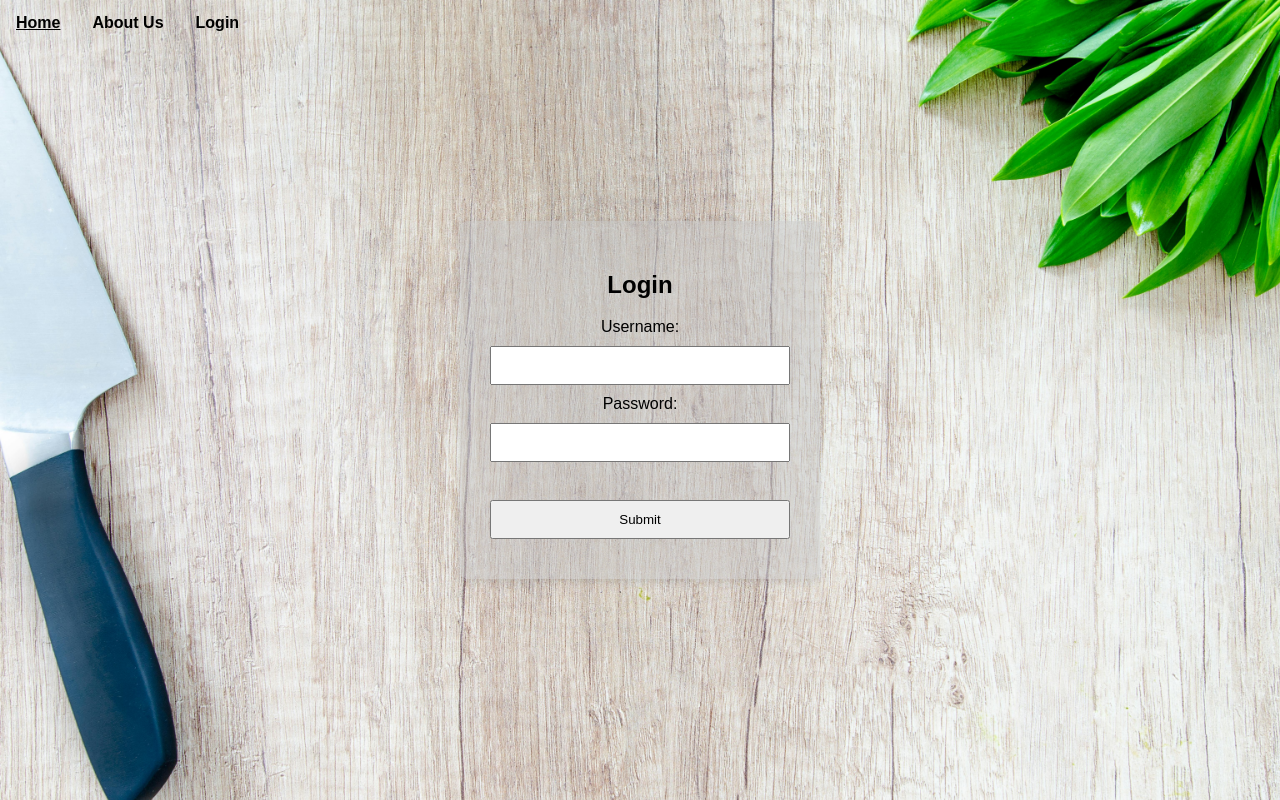
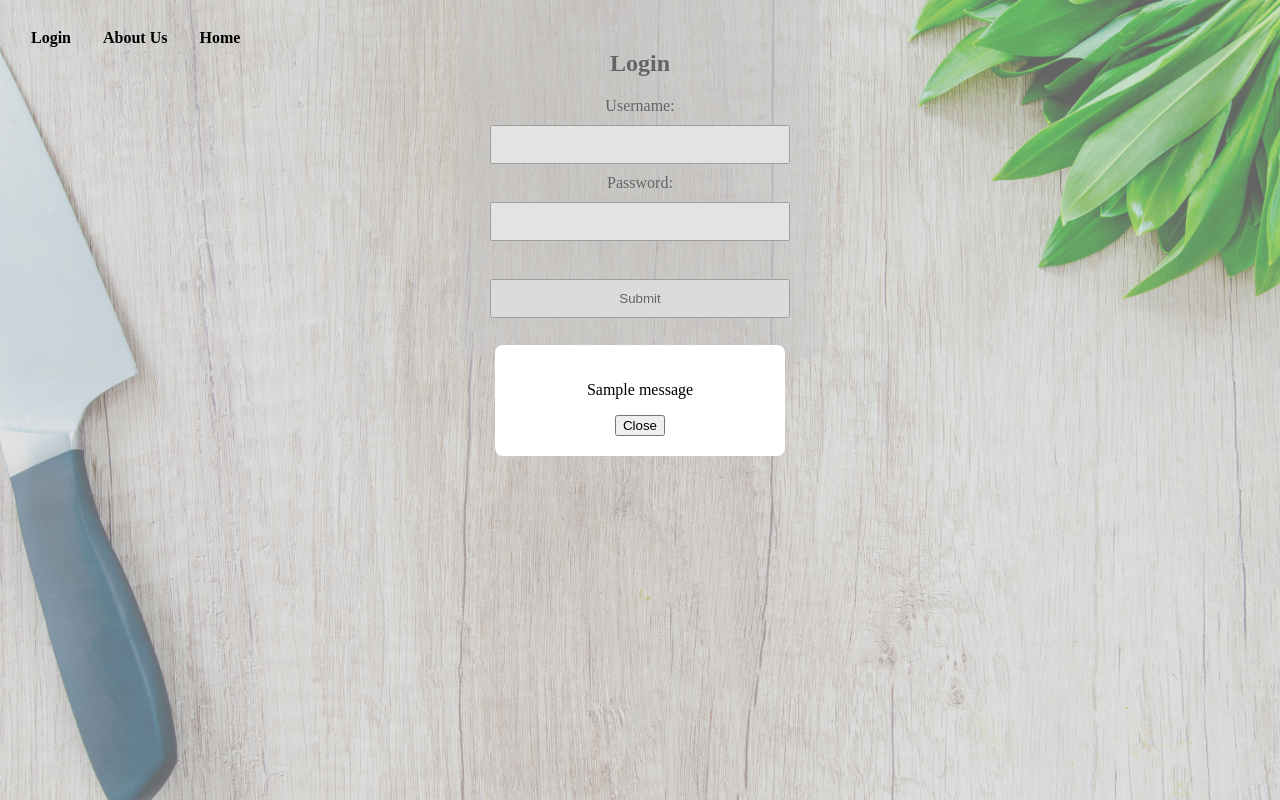
Before and after one commit to prep-pal-org/cmpt370-team14, a Flask app: page /login_page in a window 1280 px wide. Run offline with Flask 3, Linux system fonts and the light colour scheme; tables that the repository leaves empty hold one stand-in row (values such as "Sample post"); one stand-in notice (Sample message) is shown.

Commit message:
Home page, login page, login landing page all created and buttons and links connect to each as expected. Added a new table to the database to connect multiple users to one calender. The table is commented out for now to prevention increation until the connection is finalized

```diff
--- a/cmpt370_project_user_management/MealPlanner.py
+++ b/cmpt370_project_user_management/MealPlanner.py
@@ -1,16 +1,22 @@
-from flask import Flask, render_template, request, redirect, url_for
+from flask import Flask, render_template, request, redirect, url_for, flash, session
 import sqlite3
 import bcrypt
 
 from db.setup_database import database_connection, create_tables, update_tables
 
 app = Flask(__name__)
+app.secret_key = "saucy"
 DB_NAME = "db/saucyapp.db"
 
 # Routing to a home page - Randi.
 @app.route('/')
 def home():
     return render_template('use_home_page.html')
+
+# Rout to the old home page -Randi
+@app.route('/old_home')
+def old_home():
+    return render_template('homePage.html')
 
 # Routing for the grocery list
 @app.route('/grocery-list')
@@ -81,21 +87,28 @@ def remove_grocery_item():
 # User profile creation -Randi
 @app.route('/create_profile', methods=['GET', 'POST'])
 def createProfile():
+    message = ''
     if request.method == 'POST':
         userName = request.form['username']
         email = request.form['email']
         password = request.form['password']
 
         hash_password = bcrypt.hashpw(password.encode("utf-8"), bcrypt.gensalt())
-        with sqlite3.connect('db/saucyapp.db') as conn:
-            cur = conn.cursor()
-            cur.execute(" INSERT INTO user_profile (username, email, password) VALUES (?, ?,?)",
+        try:
+            with sqlite3.connect('db/saucyapp.db') as conn:
+                cur = conn.cursor()
+                cur.execute(" INSERT INTO user_profile (username, email, password) VALUES (?, ?,?)",
                            (userName,email,hash_password))
-            conn.commit()
-        return render_template('homePage.html')
-    else:
-        return render_template('create_profile.html')
+                conn.commit()
+                flash("Profile created successfully")
+                return redirect(url_for('login'))
+        except sqlite3.IntegrityError:
+            flash("Username already taken.")
+            return redirect(url_for('createProfile'))
 
+    return render_template('create_profile.html')
+
+# Login page -Randi
 @app.route('/login_page', methods=['GET', 'POST'])
 def login():
     message = ''
@@ -108,13 +121,32 @@ def login():
             cur.execute("SELECT password FROM user_profile WHERE username = ?", (userName,))
             result = cur.fetchone()
         if result is None:
-            message = 'Invalid username or password'
-        elif entered_password == result[0]:
-            message = "YAY! you logged in!"
+            flash('Invalid username or password')
+
         else:
-            message = "YOU ARE NOT LOGGED IN!"
-        print(message)
-    return render_template('login_page.html',message=message)
+            stored_hash = result[0]
+            if isinstance(stored_hash, str):
+                stored_hash = stored_hash.encode("utf-8")
+
+            if bcrypt.checkpw(entered_password.encode("utf-8"), stored_hash):
+                session['username'] = userName
+                return render_template('login_landing_page.html')
+            else:
+                flash("Invalid username or password")
+    return render_template('login_page.html')
+
+# Login landing page -Randi
+@app.route('/login_landing_page')
+def login_landing_page():
+    if 'username' not in session:
+        return redirect(url_for('login'))
+    return render_template('login_landing_page.html')
+
+# User logout. -Randi
+@app.route('/logout')
+def logout():
+    session.clear()
+    return redirect(url_for('login'))
 
 
 # User list for testing purposes - Randi
--- a/cmpt370_project_user_management/Static/eventHandling.js
+++ b/cmpt370_project_user_management/Static/eventHandling.js
@@ -1,10 +1,11 @@
 // Linking the user and comments buttons - Randi
 document.addEventListener('DOMContentLoaded', function(){
     const button1 = document.getElementById('CreateProfile')
-    const button2 = document.getElementById('see_users')
+    const button2 = document.getElementById('try_again')
     const button3 = document.getElementById('comment')
     const button4 = document.getElementById('home')
     const button5 = document.getElementById('login')
+    const button6 = document.getElementById('logout')
 
     button1.addEventListener('click',function(event) {
         event.preventDefault()
@@ -14,7 +15,7 @@ document.addEventListener('DOMContentLoaded', function(){
 
     button2.addEventListener('click',function(event) {
         event.preventDefault()
-        window.location.href = "/user_list_for_testing";
+        window.location.href = "/login_page";
     });
 
     button3.addEventListener('click',function(event){
@@ -32,7 +33,16 @@ document.addEventListener('DOMContentLoaded', function(){
         window.location.href = "/login_page";
     });
 
+    button6.addEventListener('click',function (event){
+        event.preventDefault()
+        window.location.href = "/login_page";
+    });
+
 });
+function closePopup() {
+    document.getElementById('popup').style.display = 'none';
+}
+
 
 /**
  * Calendar event listener system - uses FullCalender addon and event listeners to handle all interactions on Calendar and Modal Boxes
--- a/cmpt370_project_user_management/Static/form_webpage.css
+++ b/cmpt370_project_user_management/Static/form_webpage.css
@@ -1,4 +1,4 @@
-/* Home page image - Randi */
+/* Web page image - Randi */
 body {
     margin: 0;
     padding: 0;
@@ -9,16 +9,22 @@ body {
     box-sizing: content-box;
 
 }
-/* Top navigation bar. - Randi */
+
+/* Top navigation bar style. -Randi */
 .topnav {
     position: fixed;
-    overflow: hidden;
+    top: 0;
+    left: 0;
+    width: 100%;
     background: transparent;
+    padding: 15px;
+    z-index: 1000;
 }
 
-/* Navigation bar links. - Randi */
+
+/* Top navigation bar links. -Randi */
 .topnav a {
-    float: right;
+    float: left;
     display: block;
     color: black;
     font-weight: bold;
@@ -32,27 +38,19 @@ body {
     text-decoration: underline;
 }
 
-body, html {
+/* Center container used to place forms in center of web page -Randi */
+.container {
+  display: flex;
+  justify-content: center;
+  align-items: center;
   height: 100%;
-  margin: 0;
-  font-family: Arial, sans-serif;
-  background-color: #f0f0f0;
 }
 
-/* Center container using Flexbox */
-.container {
-  display: flex;
-  justify-content: center; /* horizontal center */
-  align-items: center;     /* vertical center */
-  height: 100%;            /* full viewport height */
-}
-
-/* Style the form */
+/* Style the input form. -Randi */
 .login-form {
-  background-color: rgba(200,200,200,0.5);
+  background-color: rgba(200,200,200,0.5); /* Used RBGA to add transperancy. */
   padding: 30px;
   border-radius: 8px;
-  box-shadow: 0 4px 10px rgba(0,0,0,0.1);
   width: 300px;
   text-align: center;
 }
@@ -67,12 +65,34 @@ body, html {
 .login-form button {
   width: 100%;
   padding: 10px;
-  background-color: #333;
+  background-color: black;
   color: white;
   border: none;
   cursor: pointer;
 }
 
 .login-form button:hover {
-  background-color: #555;
+  text-decoration: underline;
 }
+
+
+/* Design pop-up for user messages. -Randi */
+.popup {
+  position: fixed;
+  top: 0;
+  left: 0;
+  width: 100%;
+  height: 100%;
+  background: rgba(200,200,200,0.5); /* RBGA used to add transperancy. */
+  display: flex;
+  justify-content: center;
+  align-items: center;
+}
+
+.popup-content {
+  background: white;
+  padding: 20px;
+  border-radius: 8px;
+  text-align: center;
+  width: 250px;
+}
--- a/cmpt370_project_user_management/Templates/login_page.html
+++ b/cmpt370_project_user_management/Templates/login_page.html
@@ -1,3 +1,4 @@
+<!-- Login page. --Randi -->
 <!DOCTYPE html>
 <html lang="en">
 <head>
@@ -13,7 +14,7 @@
     </div>
 
     <div class="container">
-        <form method="POST" class="login-form">
+        <form method="POST" class="login-form" action="{{ url_for('login') }}">
             <h2>Login</h2>
           <label for="username">Username:</label><br>
           <input type="text" id="username" name="username"><br>
@@ -21,15 +22,19 @@
           <input type="password" id="password" name="password"><br><br>
           <input type="submit" value="Submit">
         </form>
+
+        {% with messages = get_flashed_messages() %}
+            {% if messages %}
+            <div id="popup" class="popup">
+                <div class="popup-content">
+                    <p>{{ messages[0] }}</p>
+                    <button onclick="closePopup()">Close</button>
+                </div>
+            </div>
+            {% endif %}
+        {% endwith %}
     </div>
+
     <script src="{{ url_for('static', filename='eventHandling.js') }}"></script>
-
-    {% if message %}
-  <p>{{ message }}</p>
-  <script>
-    console.log("{{ message }}");
-  </script>
-{% endif %}
-
 </body>
 </html>
--- a/cmpt370_project_user_management/Templates/use_home_page.html
+++ b/cmpt370_project_user_management/Templates/use_home_page.html
@@ -1,3 +1,4 @@
+<!-- New home page. -Randi -->
 <!DOCTYPE html>
 <html lang="en">
 <head>
@@ -13,6 +14,7 @@
         <a href="/login_page" id="login">Login</a>
         <a href="/user_list_for_testing" id="see_users">About Us</a>
         <a href="/" id="home">Home</a>
+        <a href="/old_home" id="old_home">Old Home Page</a>
     </div>
 
     <!-- Set the page content. -Randi -->
```
Also changed, not shown: cmpt370_project_user_management/Static/home_page.css (+12 -3 lines), cmpt370_project_user_management/Static/landing_page.css (added, +74 -0 lines), cmpt370_project_user_management/Templates/create_profile.html (+11 -0 lines), cmpt370_project_user_management/Templates/login_landing_page.html (+19 -0 lines), cmpt370_project_user_management/db/setup_database.py (+12 -0 lines), cmpt370_project_user_management/db/saucyapp.db.
